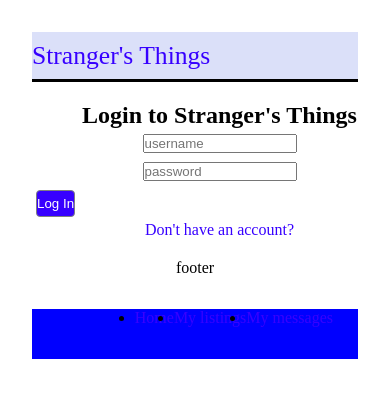
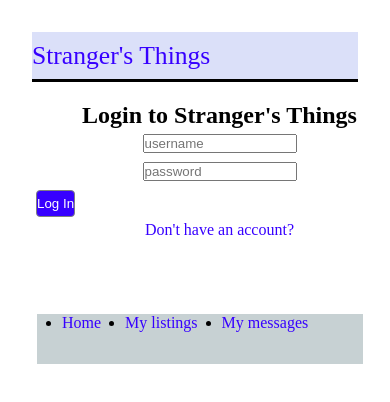
Before and after one commit to davebro1031/StrangersThings, a React (Vite) app: page /login in a window 390 px wide. Shown: the top 402 px of the page. Built offline with nearby package versions, Linux system fonts and the light colour scheme.

Commit message:
navabr and burger complete

```diff
--- a/src/App.css
+++ b/src/App.css
@@ -41,45 +41,46 @@
   color: #888;
 }
 .navigation{
+  margin:5px;
   width: 100%;
   height: 50px;
-  background-color:blue;
+  background-color:#abbabeaa;
 }
 .navigation ul{
   display:flex;
   flex-wrap: wrap;
-  float: right;
-  margin: 20 0px;
+  float: middle;
+  margin: 40 5px;
   padding: 0 25px;
 }
 .navigation ul link{
+  display:grid;
   list-style-type: none;
+  margin:2px;
   padding-right: 10px;
 }
 .hamburger{
-  width: 2rem;
+  width: 4rem;
   height: 2rem;
   display: flex;
-  justify-content: space-around;
-  flex-flow: column nowrap;
+  justify-content: space-between;
+
   z-index: 10;
 }
-.burger{
-  width: 2rem;
-  height: 0.25rem;
-  border-radius: 10px;
-  background-color: black;
-  transform-origin: 1px;
-  transition: all 0.3s linear;
-}
-.hamburger{
-  display: none;
-}
+
 @media (max-width: 767px){
   .hamburger{
-    display:fixed;
+    display:flex;
     padding-top: 10px;
     margin-left: 10px;
     z-index: 10;
   }
 }
+.elementor-menu-toggle:after{
+  content:'Menu';
+  position:relative;
+  margin-right: 10px;
+}
+.Link{
+  margin-right: 50px;
+}
--- a/src/App.jsx
+++ b/src/App.jsx
@@ -48,7 +48,7 @@ function App() {
           </main>
         </div>
         <div className="footer">
-          <footer>footer</footer>
+          <footer></footer>
         </div>
       </div>
       <div>
--- a/src/components/Navigation/Navbar.jsx
+++ b/src/components/Navigation/Navbar.jsx
@@ -13,17 +13,18 @@ export default function Navbar(){
       <div className="navigation">
         <ul>
           <li>
-          <Link to ="/">Home</Link>
+          <Link to ="/">Home</Link>  &nbsp; &nbsp;  &nbsp;
           </li>
           <li>
-          <Link to ="userposts">My listings</Link>
+          <Link to ="userposts">My listings</Link> &nbsp; &nbsp; &nbsp;
           </li>
           <li>
-            <Link to ="messages">My messages</Link>
+            <Link to ="messages">My messages</Link> &nbsp; &nbsp; &nbsp;
           </li>
         </ul>
         <div className="hamburger" onClick={toggleHamburger}>
           <Hamburger isOpen={hamburgerOpen}/>
+
         </div>
       </div>
 
```
Also changed, not shown: src/components/Navigation/Hamburger.jsx (+4 -3 lines).
